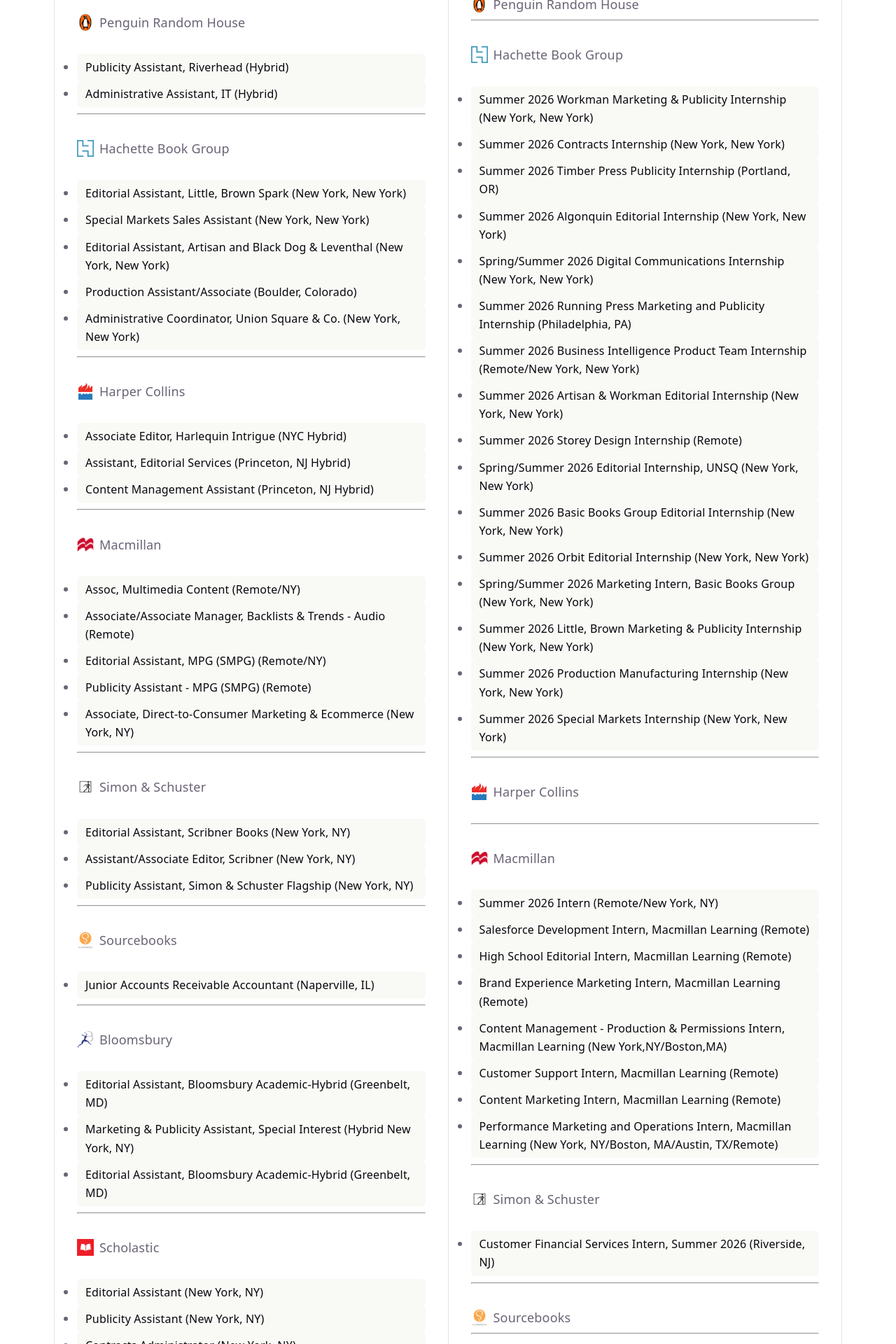
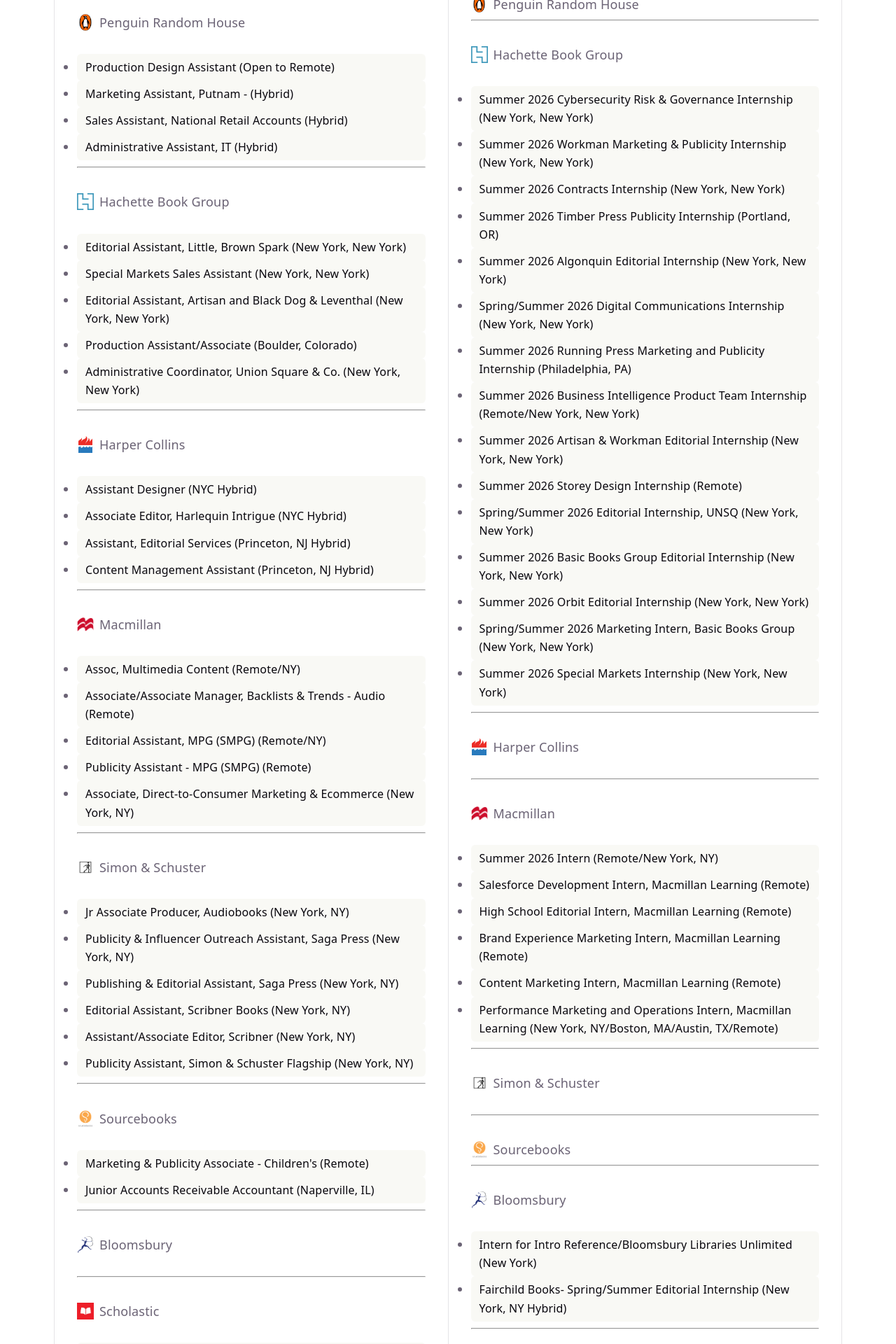
Before and after one commit to ellahain/bookjobs, a React (Vite) app: page / in a window 1280 px wide. Shown: the part 300-2220 px from the top of the page at 70% size. Built offline with nearby package versions, Linux system fonts and the light colour scheme.

Commit message:
update 4/10/26

```diff
--- a/src/App.tsx
+++ b/src/App.tsx
@@ -48,9 +48,21 @@
 </span>
                 <ul>
                     <li>
-                        <a href="https://jobsearch.createyourowncareer.com/PRH_US/job/Publicity-Assistant%2C-Riverhead-%28Hybrid%29/287383-en_US"
+                        <a href="https://jobsearch.createyourowncareer.com/PRH_US/job/Production-Design-Assistant-%28Open-to-Remote%29/288085-en_US"
                            target="_blank">
-                            Publicity Assistant, Riverhead (Hybrid)
+                            Production Design Assistant (Open to Remote)
+                        </a>
+                    </li>
+                    <li>
+                        <a href="https://jobsearch.createyourowncareer.com/PRH_US/job/Marketing-Assistant%2C-Putnam-%28Hybrid%29/288084-en_US"
+                           target="_blank">
+                            Marketing Assistant, Putnam - (Hybrid)
+                        </a>
+                    </li>
+                    <li>
+                        <a href="https://jobsearch.createyourowncareer.com/PRH_US/job/Sales-Assistant%2C-National-Retail-Accounts-%28Hybrid%29/288013-en_US"
+                           target="_blank">
+                            Sales Assistant, National Retail Accounts (Hybrid)
                         </a>
                     </li>
                     <li>
@@ -101,6 +113,12 @@
   <p style={{margin: 0}}>Harper Collins</p>
 </span>
                 <ul>
+                    <li>
+                        <a href="https://careers-harpercollins.icims.com/jobs/5294/assistant-designer-%28nyc-hybrid%29/job?hub=7&_gl=1*1m1m90j*_ga*MTM3OTEyMzI1OC4xNzYzNDMxMDY4*_ga_5Y2BYGL910*czE3NzU4NTgyMzgkbzgyJGcxJHQxNzc1ODU4MjM5JGo1OSRsMCRoMA.."
+                           target="_blank">
+                            Assistant Designer (NYC Hybrid)
+                        </a>
+                    </li>
                     <li>
                         <a href="https://careers-harpercollins.icims.com/jobs/5290/associate-editor-%28nyc-hybrid%29/job?hub=7&_gl=1*1p9y609*_ga*MTM3OTEyMzI1OC4xNzYzNDMxMDY4*_ga_5Y2BYGL910*czE3NzQ3NTM0NTAkbzc2JGcxJHQxNzc0NzUzNDY1JGo0NSRsMCRoMA.."
                            target="_blank">
@@ -166,6 +184,24 @@
 </span>
                 <ul>
                     <li>
+                        <a href="https://jobs.dayforcehcm.com/en-US/simonschustr/CANDIDATEPORTAL/jobs/6141"
+                           target="_blank">
+                            Jr Associate Producer, Audiobooks (New York, NY)
+                        </a>
+                    </li>
+                    <li>
+                        <a href="https://jobs.dayforcehcm.com/en-US/simonschustr/CANDIDATEPORTAL/jobs/6125"
+                           target="_blank">
+                            Publicity & Influencer Outreach Assistant, Saga Press (New York, NY)
+                        </a>
+                    </li>
+                    <li>
+                        <a href="https://jobs.dayforcehcm.com/en-US/simonschustr/CANDIDATEPORTAL/jobs/6119"
+                           target="_blank">
+                            Publishing & Editorial Assistant, Saga Press (New York, NY)
+                        </a>
+                    </li>
+                    <li>
                         <a href="https://jobs.dayforcehcm.com/en-US/simonschustr/CANDIDATEPORTAL/jobs/6055"
                            target="_blank">
                             Editorial Assistant, Scribner Books (New York, NY)
@@ -192,6 +228,12 @@
 </span>
                 <ul>
                     <li>
+                        <a href="https://sourcebooks.applytojob.com/apply/qGoCPnGYmn/Marketing-Publicity-Associate-Childrens"
+                           target="_blank">
+                            Marketing & Publicity Associate - Children's (Remote)
+                        </a>
+                    </li>
+                    <li>
                         <a href="https://sourcebooks.applytojob.com/apply/GI30NsIufG/Junior-Accounts-Receivable-Accountant"
                            target="_blank">
                             Junior Accounts Receivable Accountant (Naperville, IL)
@@ -205,24 +247,6 @@
   <p style={{margin: 0}}>Bloomsbury</p>
 </span>
                 <ul>
-                    <li>
-                        <a href="https://recruiting.paylocity.com/Recruiting/Jobs/Details/4054532?source=Internal%20Careers%20Page"
-                           target="_blank">
-                            Editorial Assistant, Bloomsbury Academic-Hybrid (Greenbelt, MD)
-                        </a>
-                    </li>
-                    <li>
-                        <a href="https://recruiting.paylocity.com/Recruiting/Jobs/Details/4031880"
-                           target="_blank">
-                            Marketing & Publicity Assistant, Special Interest (Hybrid New York, NY)
-                        </a>
-                    </li>
-                    <li>
-                        <a href="https://recruiting.paylocity.com/Recruiting/Jobs/Details/3979396?source=Internal%20Careers%20Page"
-                           target="_blank">
-                            Editorial Assistant, Bloomsbury Academic-Hybrid (Greenbelt, MD)
-                        </a>
-                    </li>
                 </ul>
                 <hr/>
                 <br/>
@@ -232,17 +256,24 @@
 </span>
                 <ul>
                     <li>
+                        <a href="https://scholastic.wd5.myworkdayjobs.com/en-US/External/job/New-York-New-York/Internal-Communications-Coordinator_R15334"
+                           target="_blank">
+                            Internal Communications Coordinator (New York, NY)
+                        </a>
+                    </li>
+                    <li>
+                        <a href="https://scholastic.wd5.myworkdayjobs.com/en-US/External/job/New-York-New-York/Publicity---Travel-Coordinator_R15075"
+                           target="_blank">
+                            Travel Coordinator (New York, NY)
+                        </a>
+                    </li>
+                    <li>
                         <a href="https://scholastic.wd5.myworkdayjobs.com/en-US/External/job/New-York-New-York/Editorial-Assistant_R15277"
                            target="_blank">
                             Editorial Assistant (New York, NY)
                         </a>
                     </li>
-                    <li>
-                        <a href="https://scholastic.wd5.myworkdayjobs.com/en-US/External/job/New-York-New-York/Publicity-Assistant_R15224"
-                           target="_blank">
-                            Publicity Assistant (New York, NY)
-                        </a>
-                    </li>
+
                     <li>
                         <a href="https://scholastic.wd5.myworkdayjobs.com/en-US/External/job/New-York-New-York/Contracts-Administrator_R15212"
                            target="_blank">
@@ -255,12 +286,7 @@
                             Junior Designer (New York, NY)
                         </a>
                     </li>
-                    <li>
-                        <a href="https://scholastic.wd5.myworkdayjobs.com/en-US/External/job/New-York-New-York/Publicity---Travel-Coordinator_R15075"
-                           target="_blank">
-                            Publicity & Travel Coordinator (New York, NY)
-                        </a>
-                    </li>
+
                     <li>
                         <a href="https://scholastic.wd5.myworkdayjobs.com/en-US/External/job/Hoffman-Estates-Illinois/HR-Coordinator_R15010"
                            target="_blank">
@@ -291,12 +317,6 @@
   <p style={{margin: 0}}>Abrams</p>
 </span>
                 <ul>
-                    <li>
-                        <a href="https://workforcenow.adp.com/mascsr/default/mdf/recruitment/recruitment.html?cid=8e27a2d8-9a25-4600-a40b-77eec5e6daaa&ccId=19000101_000001&lang=en_US&selectedMenuKey=CareerCenter&jobId=547206"
-                           target="_blank">
-                            Editorial Assistant-Children's (New York, NY)
-                        </a>
-                    </li>
                     <li>
                         <a href="https://workforcenow.adp.com/mascsr/default/mdf/recruitment/recruitment.html?cid=8e27a2d8-9a25-4600-a40b-77eec5e6daaa&ccId=19000101_000001&lang=en_US&jobId=546786"
                            target="_blank">
@@ -346,6 +366,11 @@
   <p style={{margin: 0}}>Hachette Book Group</p>
 </span>
                 <ul>
+                    <li>
+                        <a href="https://jobs.jobvite.com/hachette-book-group/job/oUxNzfwx" target="_blank">
+                            Summer 2026 Cybersecurity Risk & Governance Internship (New York, New York)
+                        </a>
+                    </li>
                     <li>
                         <a href="https://jobs.jobvite.com/hachette-book-group/job/olYWzfwy" target="_blank">
                             Summer 2026 Workman Marketing & Publicity Internship (New York, New York)
@@ -412,16 +437,6 @@
                         </a>
                     </li>
                     <li>
-                        <a href="https://jobs.jobvite.com/hachette-book-group/job/o50Szfwg" target="_blank">
-                            Summer 2026 Little, Brown Marketing & Publicity Internship (New York, New York)
-                        </a>
-                    </li>
-                    <li>
-                        <a href="https://jobs.jobvite.com/hachette-book-group/job/o5xNzfwI" target="_blank">
-                            Summer 2026 Production Manufacturing Internship (New York, New York)
-                        </a>
-                    </li>
-                    <li>
                         <a href="https://jobs.jobvite.com/hachette-book-group/job/optRzfw2" target="_blank">
                             Summer 2026 Special Markets Internship (New York, New York)
                         </a>
@@ -468,19 +483,7 @@
                             Brand Experience Marketing Intern, Macmillan Learning (Remote)
                         </a>
                     </li>
-                    <li>
-                        <a href="https://recruiting.ultipro.com/HOL1002HPHM/JobBoard/be27b89b-3cb9-491f-a1b0-42f8b077a9dd/OpportunityDetail?opportunityId=e2a035fd-594e-41de-ab35-94747cfe90bc"
-                           target="_blank">
-                            Content Management - Production & Permissions Intern, Macmillan Learning (New
-                            York,NY/Boston,MA)
-                        </a>
-                    </li>
-                    <li>
-                        <a href="https://recruiting.ultipro.com/HOL1002HPHM/JobBoard/be27b89b-3cb9-491f-a1b0-42f8b077a9dd/OpportunityDetail?opportunityId=80b3f9f4-d619-4454-b1d7-787abf8c1ac5"
-                           target="_blank">
-                            Customer Support Intern, Macmillan Learning (Remote)
-                        </a>
-                    </li>
+
                     <li>
                         <a href="https://recruiting.ultipro.com/HOL1002HPHM/JobBoard/be27b89b-3cb9-491f-a1b0-42f8b077a9dd/OpportunityDetail?opportunityId=af353f41-20d1-42d5-b7a4-a19551a0b787"
                            target="_blank">
@@ -502,12 +505,6 @@
   <p style={{margin: 0}}>Simon & Schuster</p>
 </span>
                 <ul>
-                    <li>
-                        <a href="https://jobs.dayforcehcm.com/en-US/simonschustr/CANDIDATEPORTAL/jobs/5740"
-                           target="_blank">
-                            Customer Financial Services Intern, Summer 2026 (Riverside, NJ)
-                        </a>
-                    </li>
                 </ul>
                 <hr/>
                 <br/>
@@ -571,12 +568,6 @@
   <p style={{margin: 0}}>Holiday House/Peachtree</p>
 </span>
                 <ul>
-                    <li>
-                        <a href="https://www.peachtreebooks.com/wp-content/uploads/2021/06/PT-Internship-Posting-Summer-2026.docx"
-                           target="_blank">
-                            Summer 2026 General Publishing Intern / Paid, Part Time (Atlanta, GA)
-                        </a>
-                    </li>
                 </ul>
                 <hr/>
                 <br/>
@@ -642,12 +633,7 @@
   <p style={{margin: 0}}>W.W. Norton</p>
 </span>
                 <ul>
-                    <li>
-                        <a href="https://apps.atsondemand.com/templates/magneto/#/jobDescription/909347/"
-                           target="_blank">
-                            Client Services Internship, Summer 2026 (New York or Remote, OT)
-                        </a>
-                    </li>
+
                     <li>
                         <a href="https://apps.atsondemand.com/templates/magneto/#/jobDescription/909343/"
                            target="_blank">
@@ -660,19 +646,7 @@
                             Chemistry Print and Media Internship, Summer 2026 (New York or Remote, OT)
                         </a>
                     </li>
-                    <li>
-                        <a href="https://apps.atsondemand.com/templates/magneto/#/jobDescription/909322/"
-                           target="_blank">
-                            College Manuscript Editorial Internship, Summer 2026 (New York or Remote, OT)
-                        </a>
-                    </li>
-                    <li>
-                        <a href="https://apps.atsondemand.com/templates/magneto/#/jobDescription/909315/"
-                           target="_blank">
-                            Environmental Science and Economics Editorial Internship, Summer 2026 (New York or
-                            Remote, OT)
-                        </a>
-                    </li>
+
                     <li>
                         <a href="https://apps.atsondemand.com/templates/magneto/#/jobDescription/909316/"
                            target="_blank">
```
